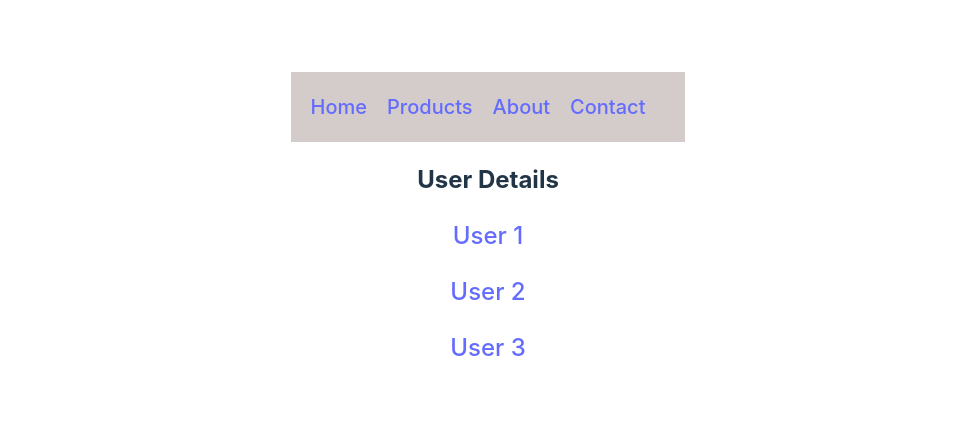
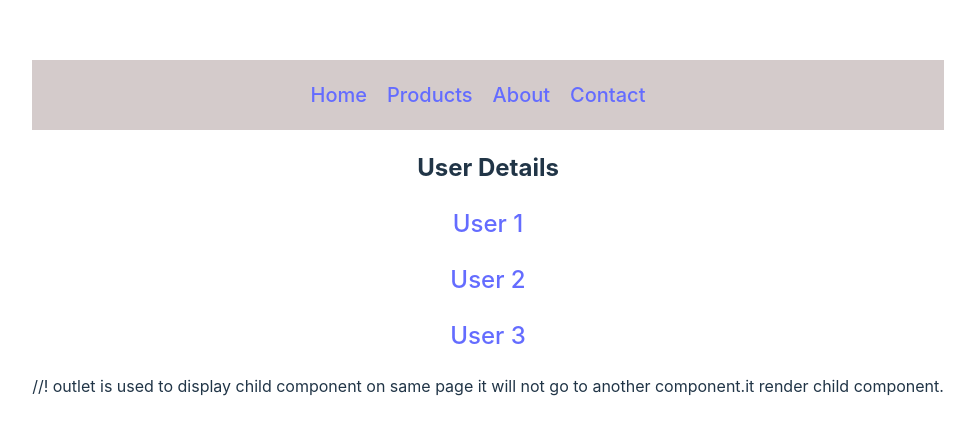
Before and after one commit to Corpjack-Aniket/React-Ref-and-Routing, a React (Vite) app in the folder routing/: page /user in a window 1280 px wide. Shown: the part 171-606 px from the top of the page, without its empty margins (152-1127 px from the left). Built offline with nearby package versions, Linux system fonts and the light colour scheme.

Commit message:
Dynamic route

```diff
--- a/routing/src/App.jsx
+++ b/routing/src/App.jsx
@@ -54,14 +54,15 @@ const NavigatetoWhere = () =>{
       <Route path='jeans' element={<Jeans/>}/>
     </Route>
     <Route path='/contact' element={<Contact/>}/>
-    <Route path='/user' element={<User/>  }/>
+    <Route path='/user' element={<User/>  }>
     {/* this is first way */}
     {/* <Route path='/user/1' element={<UserDetails/>}/>
     <Route path='/user/2' element={<UserDetails/>}/>
     <Route path='/user/3' element={<UserDetails/>}/> */}
     {/* this is second way */}
-    <Route path='/user/:id' element={<UserDetails/>}/>
-    <Route path='/user/admin' element={<Admin/> }/>
+    <Route path=':id' element={<UserDetails/>}/>
+    <Route path='admin' element={<Admin/> }/>
+   </Route>
     <Route path='*' element={<PageNotFound/>} /> //!* means that if any route did not match it will redirect to this route.
    </Routes>
 
--- a/routing/src/component/User.jsx
+++ b/routing/src/component/User.jsx
@@ -1,5 +1,5 @@
 import React from 'react'
-import { Link } from 'react-router-dom'
+import { Link, Outlet } from 'react-router-dom'
 
 function User() {
   return (
@@ -8,6 +8,7 @@ function User() {
 <h2>      <Link to='/user/1'>User 1</Link></h2>
       <h2><Link to='/user/2'>User 2</Link></h2>
       <h2><Link to='/user/3'>User 3</Link></h2>
+      <Outlet/> //! outlet is used to display child component on same page it will not go to another component.it render child component.
     </div>
   )
 }
```
